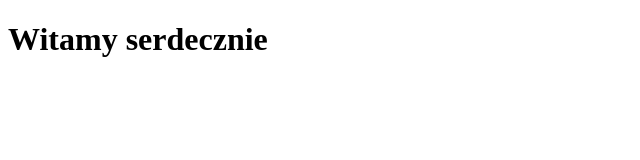
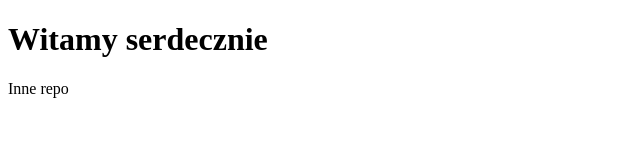
Before and after one commit to mateuszlata/mleko, a plain HTML site: page index.html in a window 1280 px wide. Shown: the full height of the page, 0-640 px from the left. Drawn offline with Linux system fonts and the light colour scheme.

Commit message:
new content in index.html file.

```diff
--- a/index.html
+++ b/index.html
@@ -9,6 +9,7 @@
 
 <body>
     <h1>Witamy serdecznie</h1>
+    <p>Inne repo</p>
 </body>
 
 </html>
```
